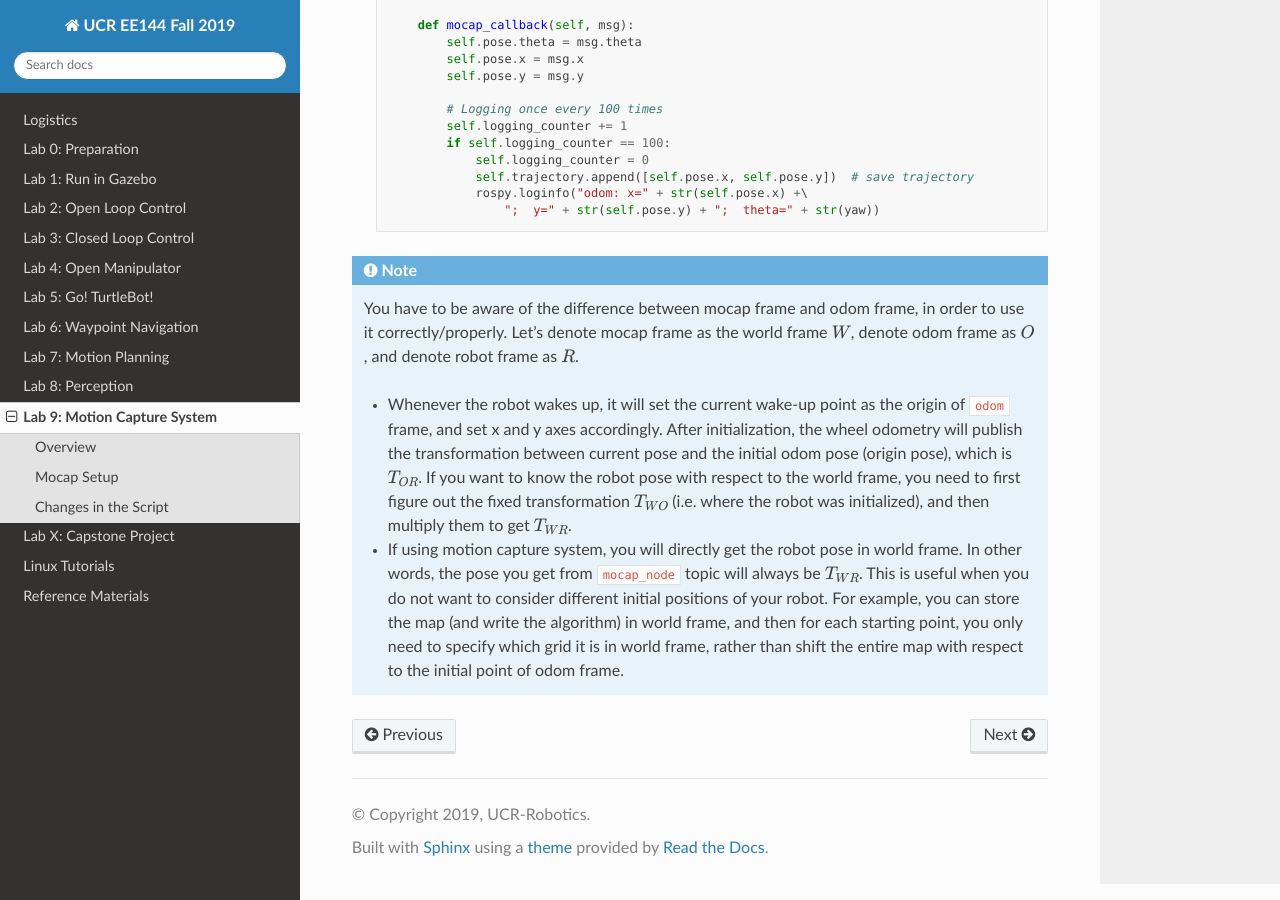
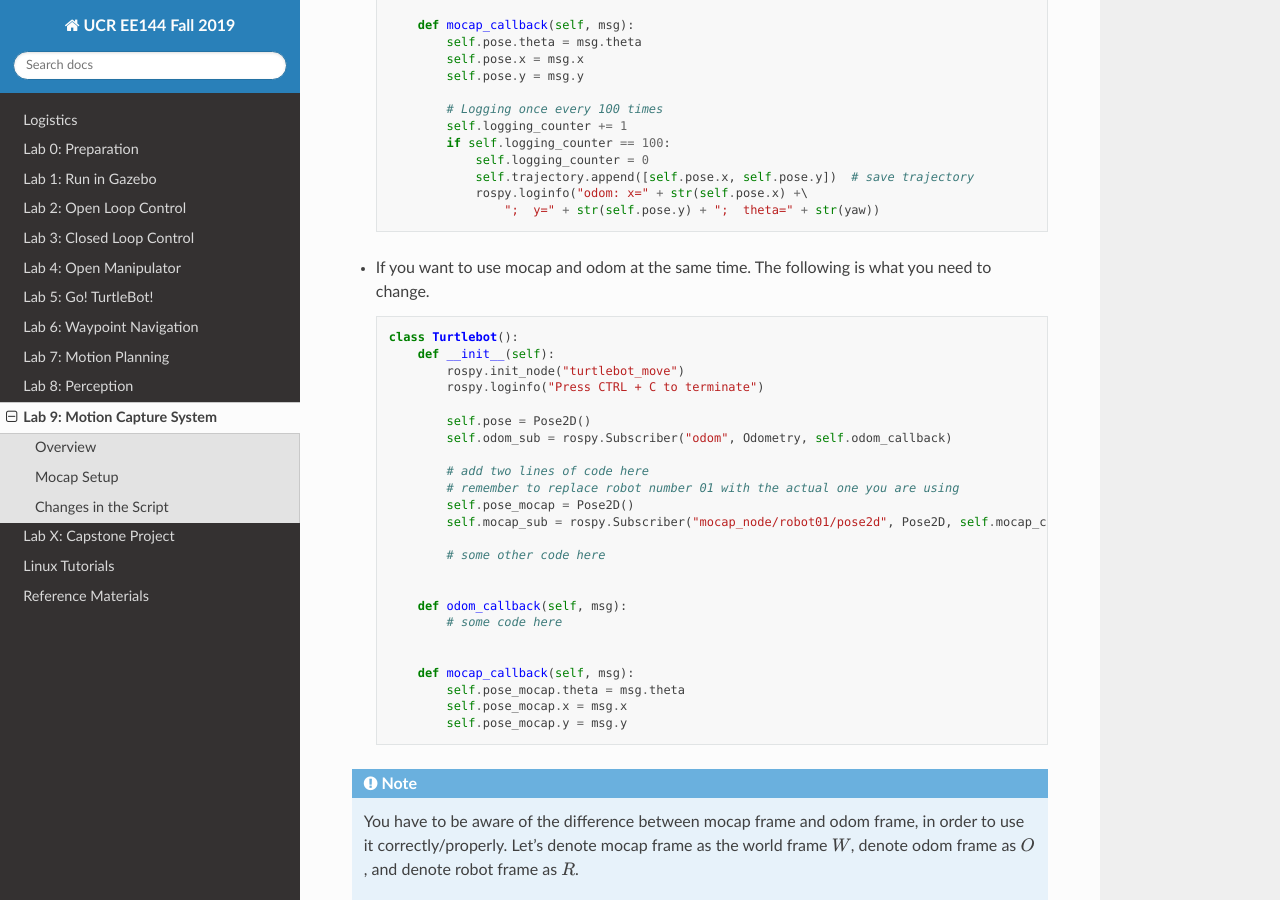
Before and after one commit to UCR-Robotics/ee144, a Sphinx documentation site: the page built from docs/lab9.rst, in a window 1280 px wide and 900 px high, scrolled down 2346 px. Built offline with Sphinx 7.4.7 and the Read the Docs theme 2.0.0, drawn with Linux system fonts in a browser that asks for light colours.

Commit message:
update lab9

```diff
--- a/docs/lab9.rst
+++ b/docs/lab9.rst
@@ -135,6 +135,36 @@ Changes in the Script
                 rospy.loginfo("odom: x=" + str(self.pose.x) +\
                     ";  y=" + str(self.pose.y) + ";  theta=" + str(yaw))
 
+- If you want to use mocap and odom at the same time. The following is what you need to change.
+
+  .. code:: python
+
+    class Turtlebot():
+        def __init__(self):
+            rospy.init_node("turtlebot_move")
+            rospy.loginfo("Press CTRL + C to terminate")
+
+            self.pose = Pose2D()
+            self.odom_sub = rospy.Subscriber("odom", Odometry, self.odom_callback)
+
+            # add two lines of code here
+            # remember to replace robot number 01 with the actual one you are using
+            self.pose_mocap = Pose2D()
+            self.mocap_sub = rospy.Subscriber("mocap_node/robot01/pose2d", Pose2D, self.mocap_callback)
+
+            # some other code here
+
+
+        def odom_callback(self, msg):
+            # some code here
+
+
+        def mocap_callback(self, msg):
+            self.pose_mocap.theta = msg.theta
+            self.pose_mocap.x = msg.x
+            self.pose_mocap.y = msg.y
+
+
 .. note::
 
   You have to be aware of the difference between mocap frame and odom frame, in order to
```
